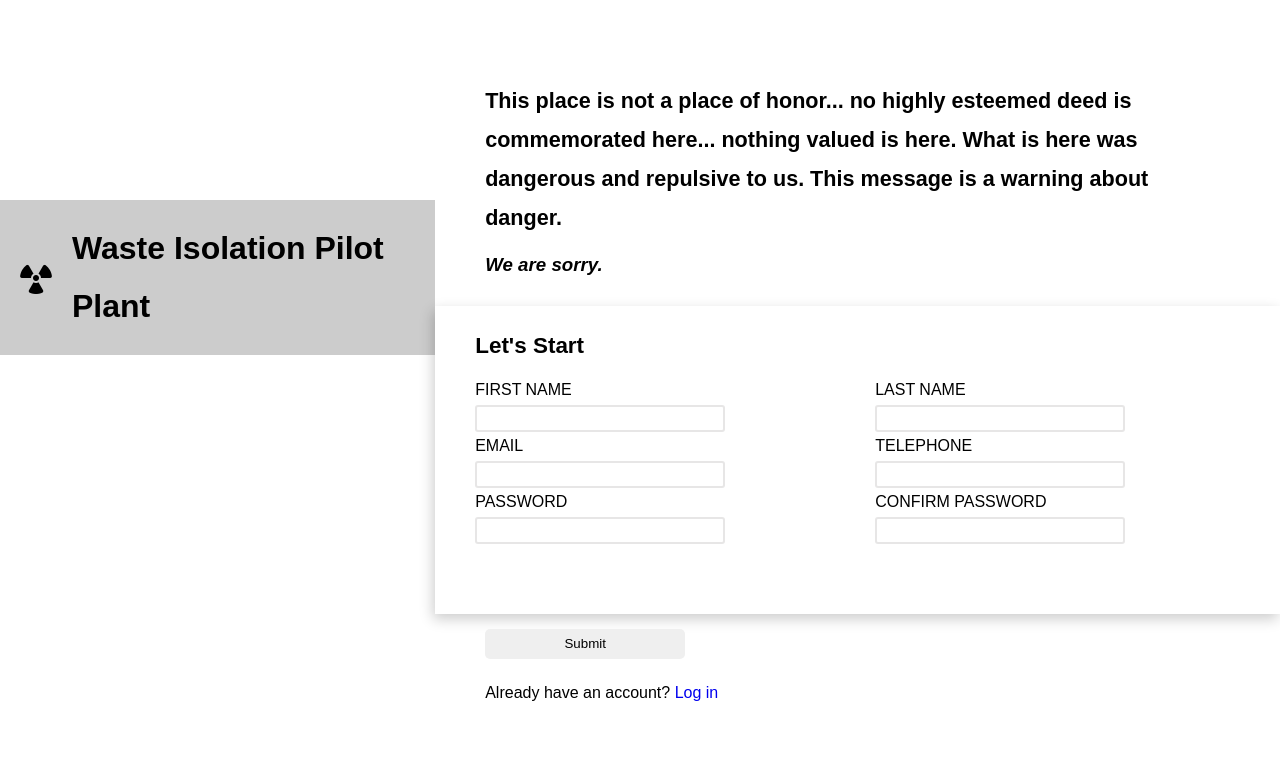
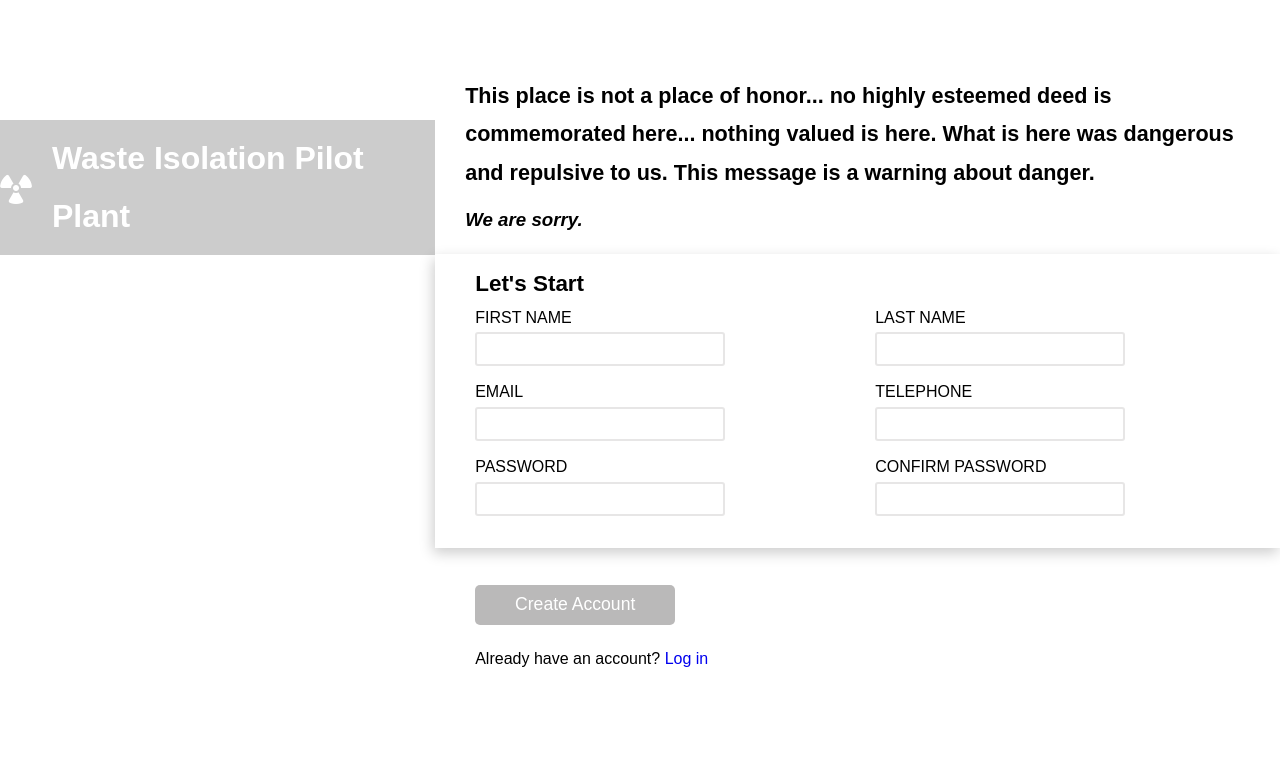
Before and after one commit to TippingTheIceBerg/Odin_form, a plain HTML site: page index.html in a window 1280 px wide. Drawn offline with Linux system fonts and the light colour scheme; a web font is replaced by a local one.

Commit message:
skeleton structure of form complete

```diff
--- a/index.html
+++ b/index.html
@@ -65,7 +65,7 @@
             </div>
         </section>
         <div class="form__submitBtn">
-            <input form="entry" class="submit" type="submit" value="Submit">
+            <input form="entry" class="submit" type="submit" value="Create Account">
             <p>Already have an account? <a href="#">Log in</a></p>
         </div>
     </div>
--- a/style.css
+++ b/style.css
@@ -19,26 +19,27 @@ main{
     /* background: url(./images/forest.jpeg) center/cover; */
 
 }
-
+/* controls the logo background color and position */
 .left__container div{
     display: flex;
     justify-content: center;
     align-items: center;
     gap: 20px;
     position: absolute;
-    top: 25%;
+    top: 15%;
     background-color: rgb( 0 0 0 /.2);
-    padding: 20px;
+    height: 135px ;
     width: 34vw;
 }
 
 .left__container h1{
-    top:25%;
+    color: white;
 
 }
 /* controls logo on the left side */
 .left__container i{
     font-size: 2em;
+    color: white;
 }
 
 
@@ -52,7 +53,7 @@ width: 66vw;
 display: flex;
 flex-direction: column;
 height: 100vh;
-justify-content: space-around;
+justify-content: space-evenly;
 }
 /* texts above form */
 .right__heading{
@@ -60,7 +61,7 @@ justify-content: space-around;
     display: flex;
     flex-direction: column;
     gap: 10px;
-    padding: 80px 50px 20px 50px;
+    padding: 20px 30px 10px 30px;
     font-size: .9em;
 }
 
@@ -74,16 +75,17 @@ justify-content: space-around;
 /* box shadow on form */
 .form__section{
     box-shadow: -2px 5px 13px 0px rgb(0 0 0 / 20%);
-    padding: 70px 40px;
+    padding: 50px 40px 20px 40px;
     width: 100%;
     position: relative;
+    top: -50px;
 }
 /* lets start portion on top of form */
 .form__heading{
     font-size: 1.2em;
     font-weight: 700;
     position: absolute;
-    top: 20px;
+    top: 10px;
 }
 
 /*  make sure pairings are on the same horizontal axis */
@@ -93,12 +95,15 @@ form div{
     align-items: center;
     flex-direction: row;
     width: 800px;
+}
 
+.form__group{
+    margin-bottom: 12px;
 }
 
 .form__group input{
     width: 250px;
-    height: 27px;
+    height: 34px;
     appearance: none;
     border: solid rgba(133, 131, 131, 0.2) 2px;
     border-radius: 3px;
@@ -119,18 +124,23 @@ form div{
     display: flex;
     flex-direction: column;
     width: 350px;
-    padding: 50px;
     gap: 20px;
-    bottom: 40px;
     position: relative;
+    top: -70px;
+    padding-left:40px ;
 }
 /* prevents submit from taking full width */
 .submit{
-    height: 30px;
+    height: 40px;
     width: 200px;
     appearance: none;
     border-radius: 5px;
     border:none;
+    background-color: rgb(186, 185, 185);
+    font-size: 1.1em;
+    color: white;
+    cursor: pointer;
+
 }
 
 .form__submitBtn a{
```
